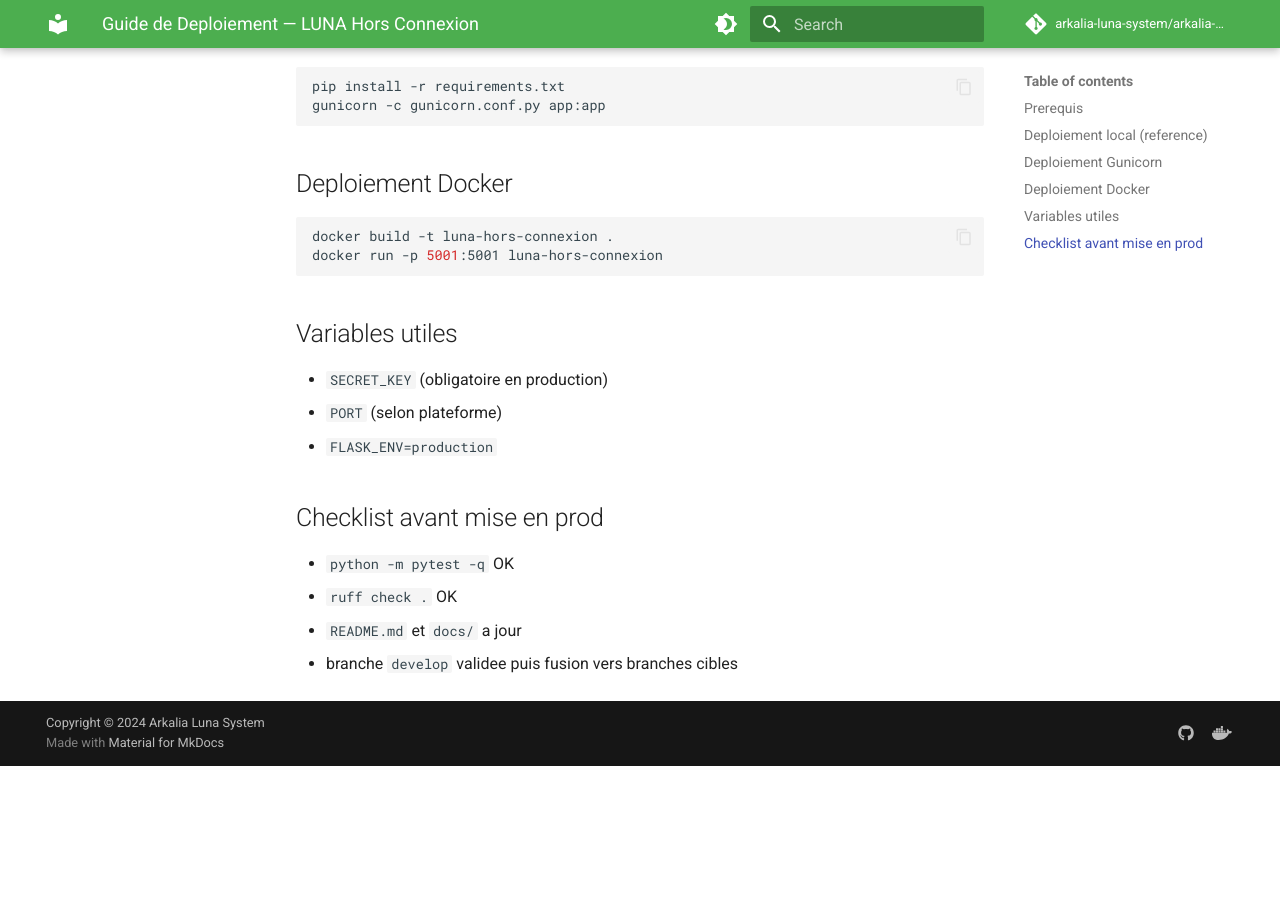
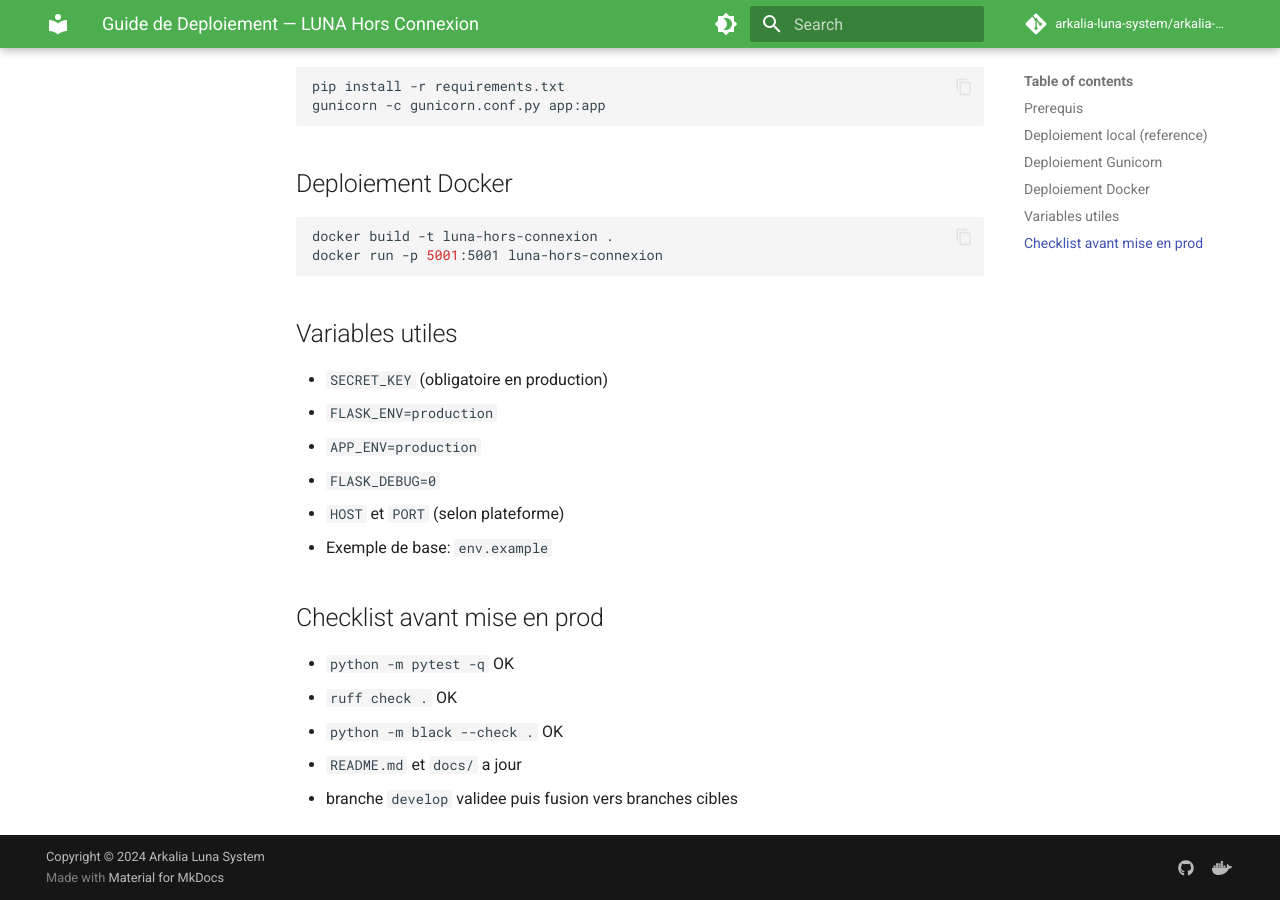
Before and after one commit to arkalia-luna-system/arkalia-quest, an MkDocs documentation site: the page built from docs/DEPLOYMENT_GUIDE.md, in a window 1280 px wide and 900 px high, scrolled down 691 px. Built offline with MkDocs 1.6.1 and Material for MkDocs 9.7.7, drawn with Linux system fonts in a browser that asks for light colours; comment, search, counter and statistics services are not loaded; the version menu is left out; before the commit the page ends 1457 px from its top, so only the background shows below that.

Commit message:
chore: nettoyer la config runtime et aligner la documentation
Supprime les variables legacy inutiles dans env.example, rend le lancement local pilote par variables d'environnement, et met a jour la doc de deploiement/git-flow pour refleter l'etat reel du projet.

Made-with: Cursor

```diff
--- a/docs/DEPLOYMENT_GUIDE.md
+++ b/docs/DEPLOYMENT_GUIDE.md
@@ -36,12 +36,16 @@ docker run -p 5001:5001 luna-hors-connexion
 ## Variables utiles
 
 - `SECRET_KEY` (obligatoire en production)
-- `PORT` (selon plateforme)
 - `FLASK_ENV=production`
+- `APP_ENV=production`
+- `FLASK_DEBUG=0`
+- `HOST` et `PORT` (selon plateforme)
+- Exemple de base: `env.example`
 
 ## Checklist avant mise en prod
 
 - `python -m pytest -q` OK
 - `ruff check .` OK
+- `python -m black --check .` OK
 - `README.md` et `docs/` a jour
 - branche `develop` validee puis fusion vers branches cibles
```
Also changed, not shown: README.md (+1 -1 lines), app.py (+14 -1 lines), docs/CHANGELOG.md (+2 -0 lines), 1 other file.
